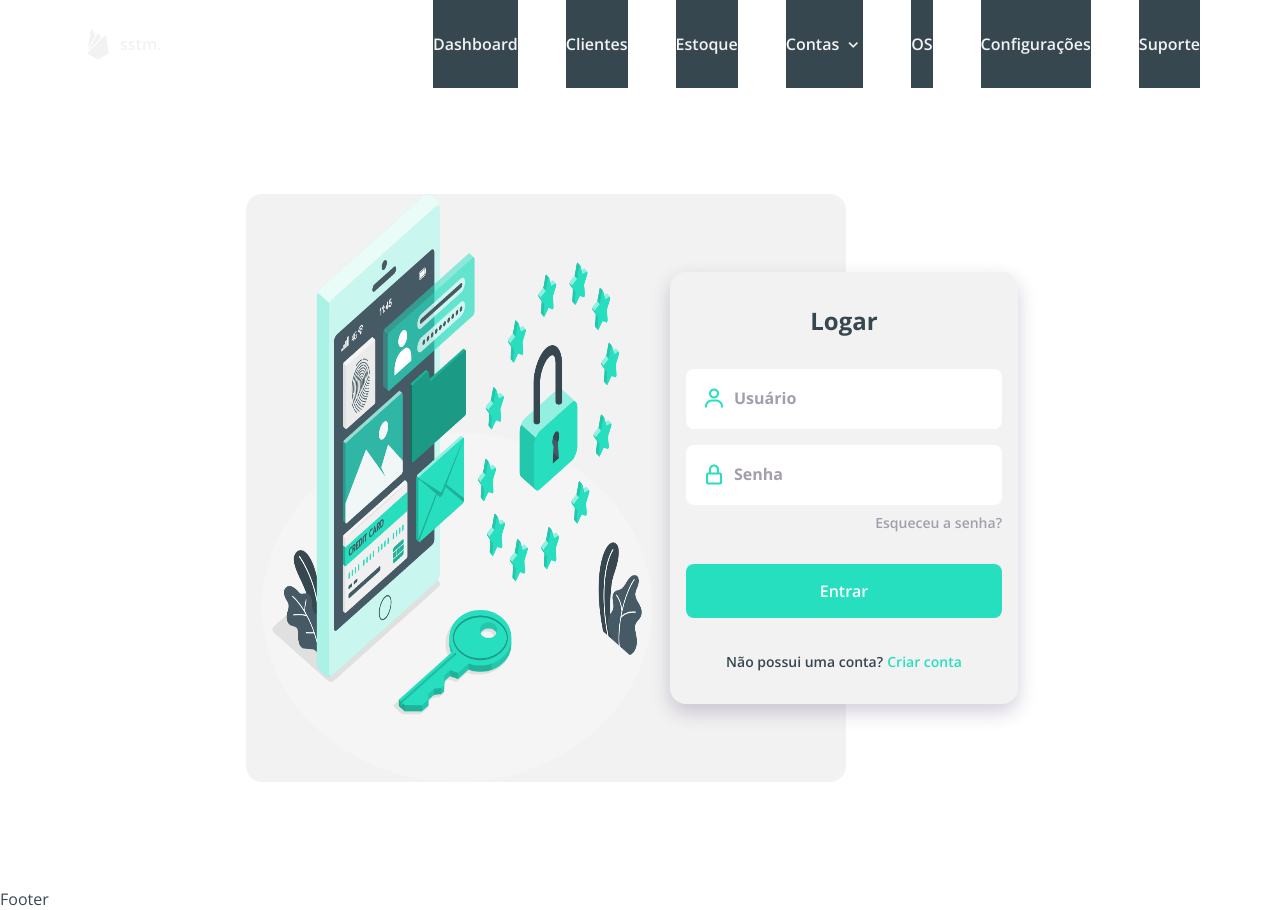
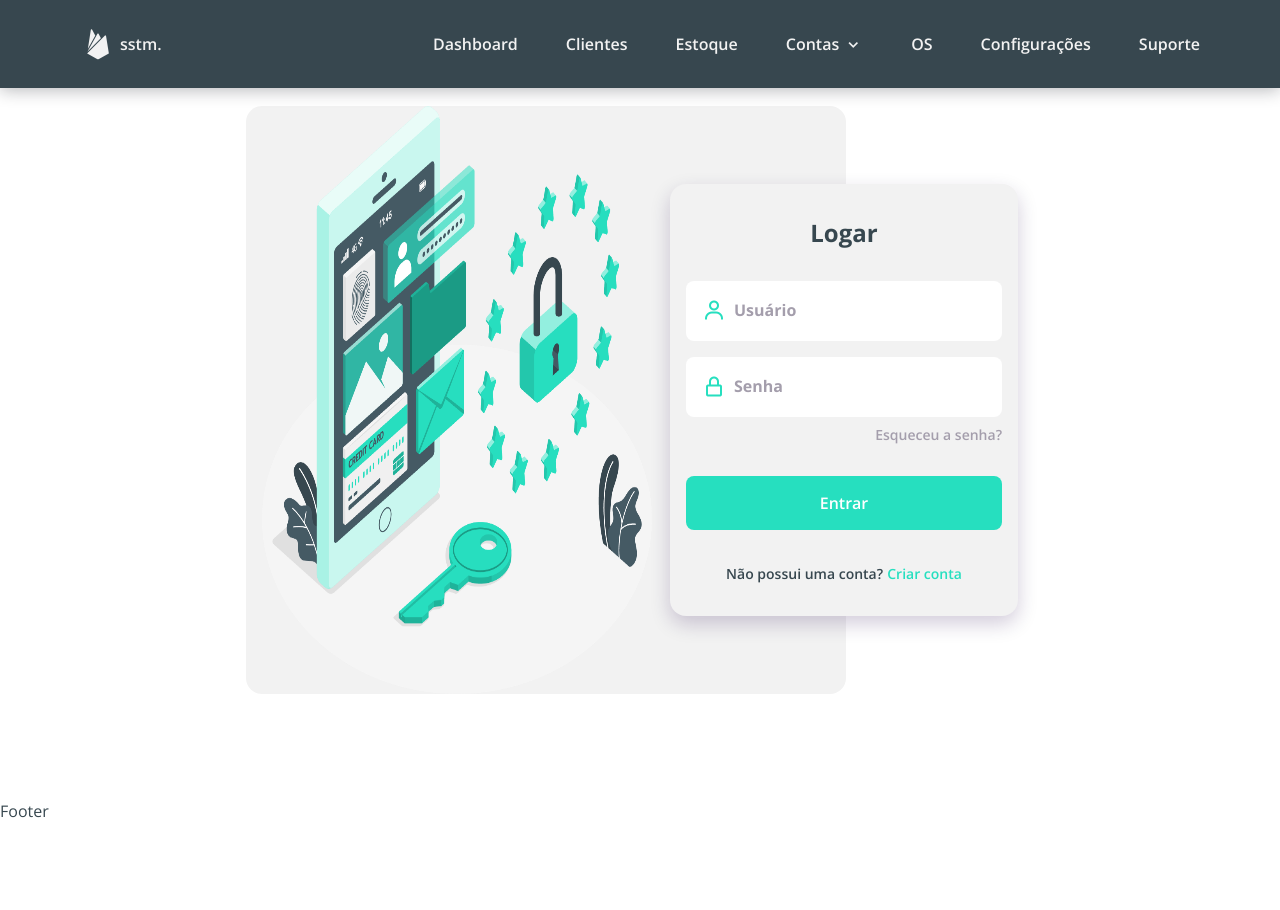
Before and after one commit to GleristonCastro/sstm, a plain HTML site: page index.html in a window 1280 px wide. After the commit the page ends 822 px from the top, so only its background shows below. Drawn offline with nearby package versions, Linux system fonts and the light colour scheme.

Commit message:
include class header

```diff
--- a/index.html
+++ b/index.html
@@ -5,7 +5,7 @@
   <meta name="viewport" content="width=device-width, initial-scale=1.0">
   <link rel="stylesheet" href="./assets/css/styles.css">
   <title>SSTM - Bem vindo</title>
-  <header id="header"></header>
+  <header id="header" class="header"></header>
   <section id="login"></section>
   <footer id="footer"></footer>
 </head>
```
